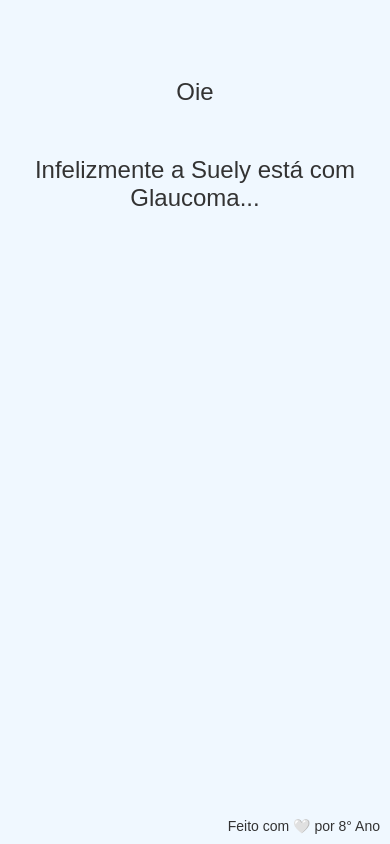
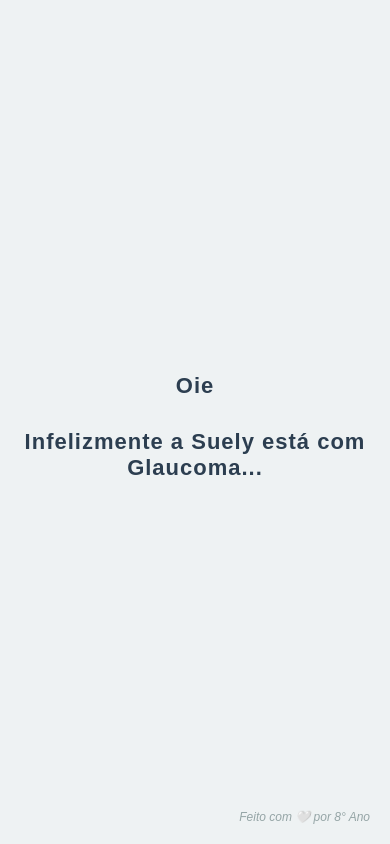
Before and after one commit to 8anooceu/Doeparasu, a plain HTML site: page index.html in a window 390 px wide. Drawn offline with Linux system fonts and the light colour scheme.

Commit message:
Atualizar o styles.css

```diff
--- a/styles.css
+++ b/styles.css
@@ -1,43 +1,82 @@
+/* Estilo geral do corpo da página */
 body {
     font-family: 'Arial', sans-serif;
-    background-color: #f0f8ff;
+    background-color: #eef2f3;
     text-align: center;
     color: #333;
-    padding: 20px;
+    margin: 0;
+    padding: 0;
+    display: flex;
+    justify-content: center;
+    align-items: center;
+    height: 100vh;
+    flex-direction: column;
 }
 
+/* Estilo das mensagens */
 .message {
-    font-size: 24px;
-    margin-top: 50px;
+    font-size: 26px;
+    color: #2c3e50;
+    margin-top: 20px;
+    margin-bottom: 10px;
     display: none;
+    opacity: 0;
+    animation: fadeIn 2s forwards;
+    font-weight: bold;
+    letter-spacing: 1px;
+}
+
+/* Estilo do botão de doação */
+.donate-btn {
+    display: none;
+    margin-top: 30px;
+    padding: 15px 40px;
+    font-size: 20px;
+    color: white;
+    background-color: #1abc9c;
+    border: none;
+    border-radius: 50px;
+    cursor: pointer;
+    box-shadow: 0 4px 10px rgba(0, 0, 0, 0.1);
+    transition: background-color 0.3s ease, box-shadow 0.3s ease;
+    opacity: 0;
     animation: fadeIn 2s forwards;
 }
 
-.donate-btn {
-    display: none;
-    margin-top: 20px;
-    padding: 15px 30px;
-    font-size: 18px;
-    color: white;
-    background-color: #28a745;
-    border: none;
-    border-radius: 5px;
-    cursor: pointer;
-    animation: fadeIn 2s forwards;
+/* Efeito hover no botão de doação */
+.donate-btn:hover {
+    background-color: #16a085;
+    box-shadow: 0 6px 15px rgba(0, 0, 0, 0.2);
 }
 
-.donate-btn:hover {
-    background-color: #218838;
+/* Estilo do rodapé */
+.footer {
+    position: fixed;
+    bottom: 20px;
+    right: 20px;
+    font-size: 14px;
+    color: #95a5a6;
+    font-style: italic;
 }
 
-.footer {
-    position: fixed;
-    bottom: 10px;
-    right: 10px;
-    font-size: 14px;
-}
-
+/* Animação de fade-in */
 @keyframes fadeIn {
     from { opacity: 0; }
     to { opacity: 1; }
 }
+
+/* Tornar a página responsiva */
+@media (max-width: 768px) {
+    .message {
+        font-size: 22px;
+    }
+
+    .donate-btn {
+        font-size: 18px;
+        padding: 12px 35px;
+    }
+
+    .footer {
+        font-size: 12px;
+    }
+}
```
